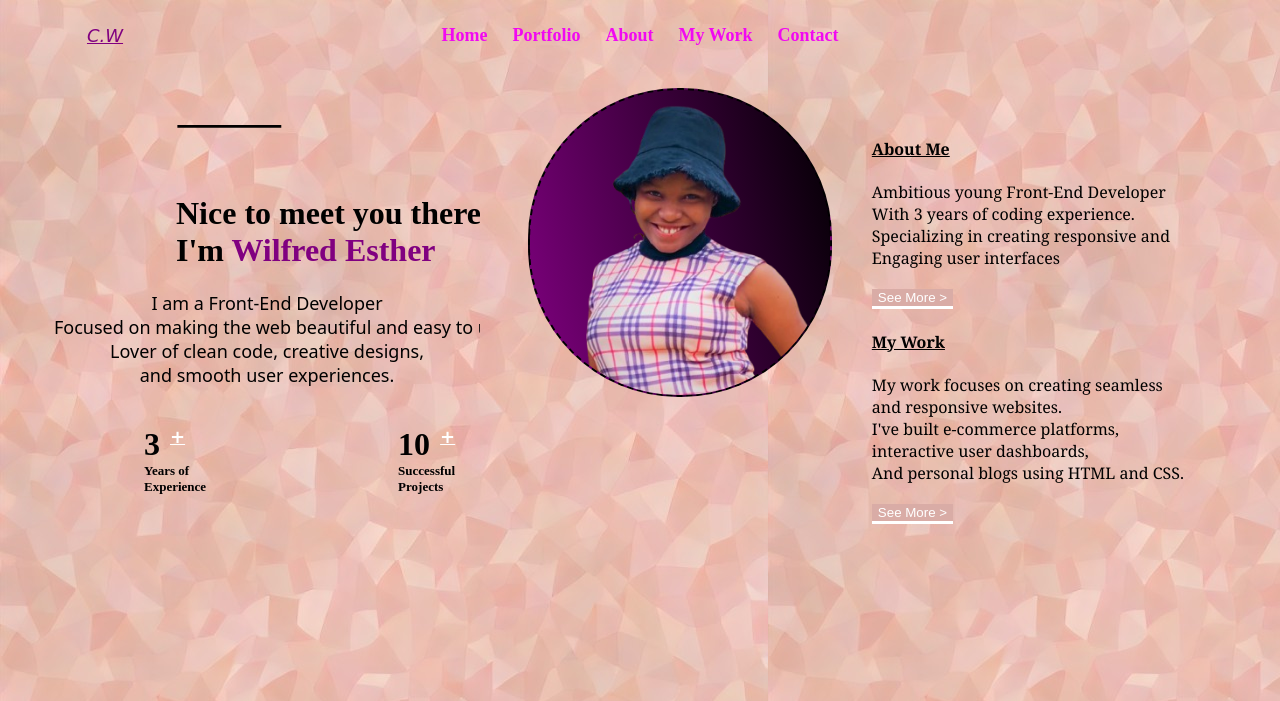
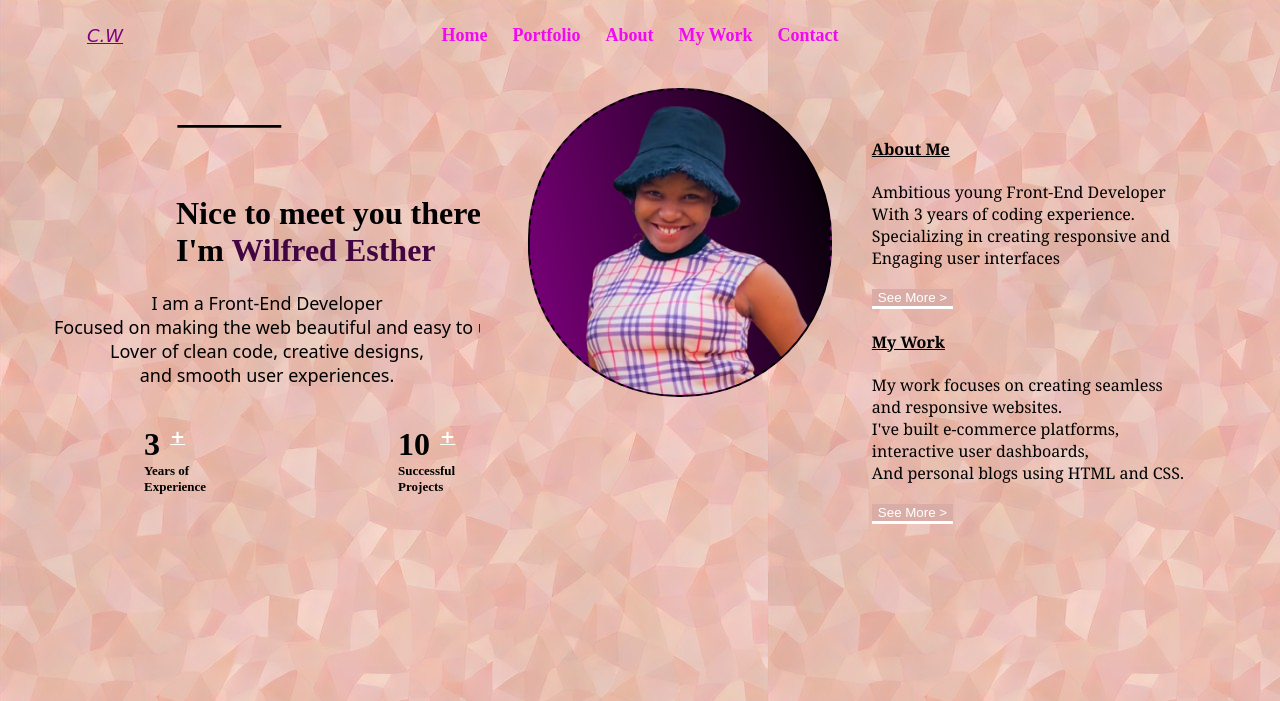
Before and after one commit to cryptedwilfred/CW-personal-website, a plain HTML site: page index.html in a window 1280 px wide. Shown: the top 701 px of the page. Drawn offline with Linux system fonts and the light colour scheme.

Commit message:
Initial Commit

```diff
--- a/style.css
+++ b/style.css
@@ -1,4 +1,5 @@
 html, body {
+  color: #000;
   height: 100%;
   margin: 0;
   background-image: url('pikaso_edit_mosaic.jpeg');
@@ -30,6 +31,7 @@ span{
 }
 
 .nav{
+  cursor: pointer;
     text-decoration: none;
     color: rgb(241, 9, 241);
     font-weight: bold;
@@ -47,7 +49,7 @@ span{
     transform: scale(12.5, 1);
 }
 bold{
-    color: purple;
+    color: rgb(65, 6, 65);
 }
 .wrapper{
   display: grid;
```
